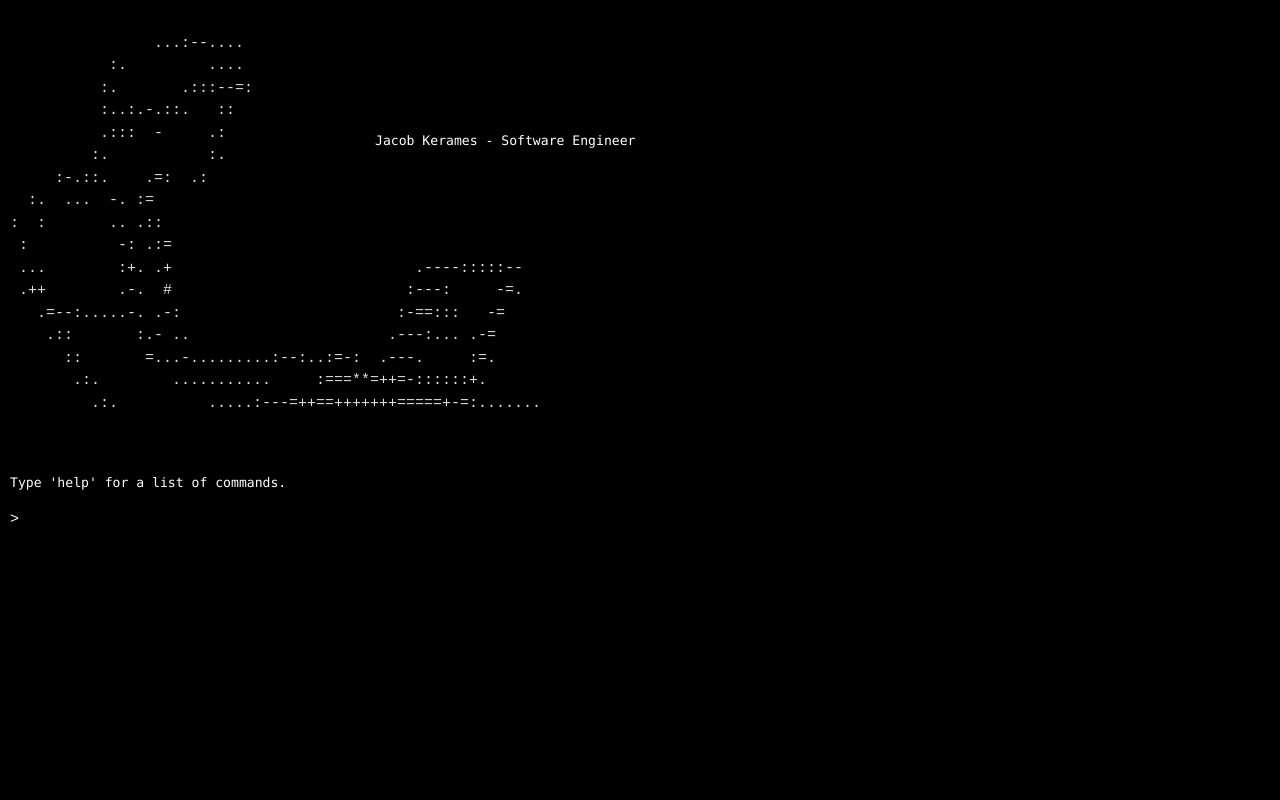
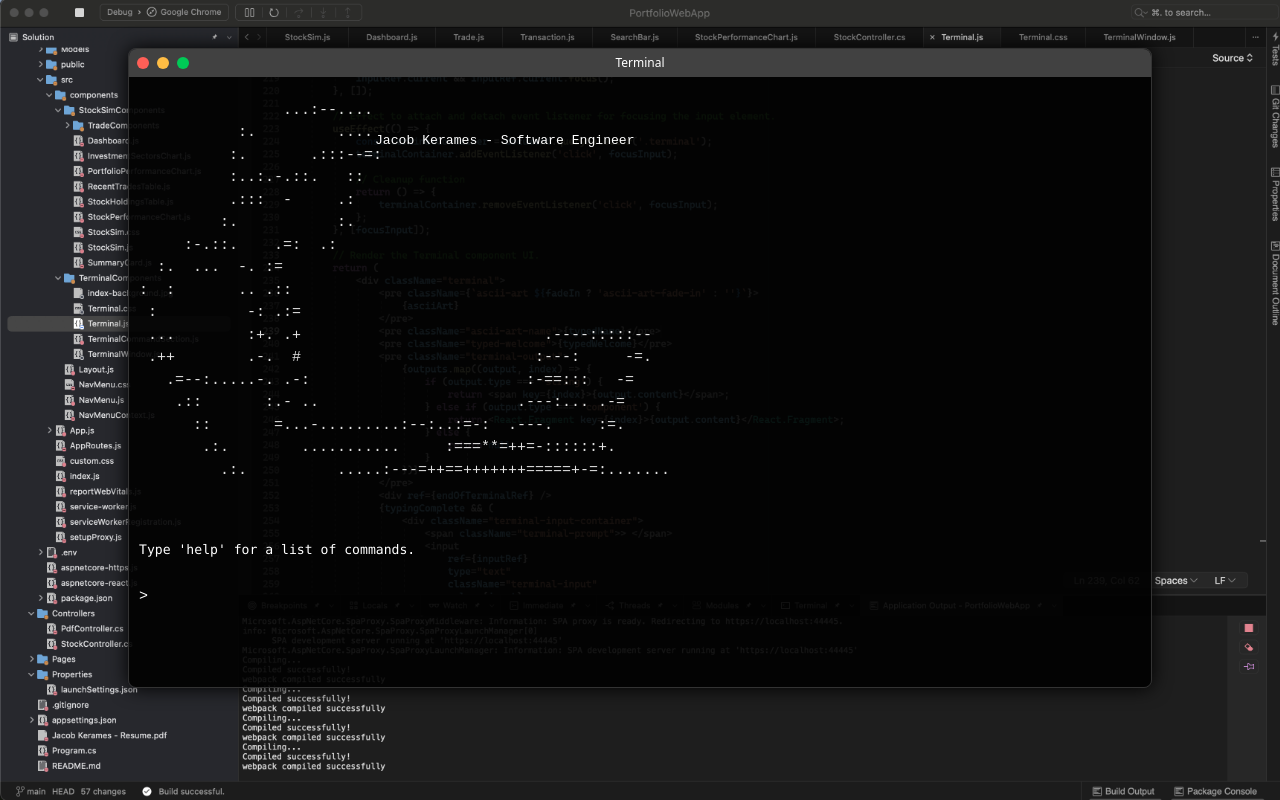
Before and after one commit to JacobKerames/PortfolioWebApp, a React (Create React App) app in the folder ClientApp/: page / in a window 1280 px wide. Built offline with nearby package versions, Linux system fonts and the light colour scheme.

Commit message:
Added window for terminal

```diff
--- a/ClientApp/src/App.js
+++ b/ClientApp/src/App.js
@@ -2,7 +2,7 @@ import React, { Component } from 'react';
 import { Route, Routes } from 'react-router-dom';
 import AppRoutes from './AppRoutes';
 import { Layout } from './components/Layout';
-import Terminal from './components/TerminalComponents/Terminal';
+import TerminalWindow from './components/TerminalComponents/TerminalWindow';
 import { NavMenuProvider } from './components/NavMenuContext';
 import './custom.css';
 
@@ -14,7 +14,7 @@ export default class App extends Component {
             <NavMenuProvider>
                 <Routes>
                     {/* Define the route for Terminal without Layout */}
-                    <Route path="/" element={<Terminal />} />
+                    <Route path="/" element={<TerminalWindow />} />
 
                     {/* Map over the rest of the routes and apply Layout */}
                     {AppRoutes.map((route, index) => {
--- a/ClientApp/src/AppRoutes.js
+++ b/ClientApp/src/AppRoutes.js
@@ -1,10 +1,10 @@
-import Terminal from "./components/TerminalComponents/Terminal";
+import TerminalWindow from "./components/TerminalComponents/TerminalWindow";
 import StockSim from "./components/StockSimComponents/StockSim";
 
 const AppRoutes = [
     {
         index: true,
-        element: <Terminal />
+        element: <TerminalWindow />
     },
     {
         path: '/stock-trading-sim/*',
--- /dev/null
+++ b/ClientApp/src/components/TerminalComponents/Terminal.css
@@ -0,0 +1,178 @@
+html, body {
+    height: 100%;
+    margin: 0;
+    padding: 0;
+    overflow: hidden;
+}
+
+body {
+    background: url('index-background.jpg') top left no-repeat;
+    background-size: cover;
+}
+
+.terminal-window {
+    width: 80vw;
+    height: 80vh;
+    margin: 3rem auto 2rem;
+    box-shadow: 0 0 1.2rem #000;
+    border-radius: 0.5rem;
+    overflow: hidden;
+    display: flex;
+    flex-direction: column;
+    border: 1px solid #333;
+}
+
+.title-bar {
+    display: flex;
+    align-items: center;
+    background: #414141;
+    padding: 0.5rem;
+    color: white;
+    font-size: 12px;
+    border-top-left-radius: 8px;
+    border-top-right-radius: 8px;
+    position: relative;
+}
+
+.title-bar-text {
+    position: absolute;
+    left: 50%;
+    transform: translateX(-50%);
+}
+
+.title-bar-controls {
+    display: flex;
+    flex-direction: row;
+    gap: 8px;
+    cursor: pointer;
+}
+
+    .title-bar-controls button {
+        width: 12px;
+        height: 12px;
+        border-radius: 50%;
+        background: none;
+        border: none;
+        padding: 0;
+        position: relative;
+        display: flex;
+        align-items: center;
+        justify-content: center;
+    }
+
+        .title-bar-controls button:before {
+            content: '';
+            width: 100%;
+            height: 100%;
+            border-radius: 50%;
+            display: block;
+        }
+
+        .title-bar-controls button[aria-label="Minimize"]:before {
+            background-color: #ffbd44;
+        }
+
+        .title-bar-controls button[aria-label="Maximize"]:before {
+            background-color: #00ca56;
+        }
+
+        .title-bar-controls button[aria-label="Close"]:before {
+            background-color: #ff5f57;
+        }
+
+.terminal {
+    flex-grow: 1;
+    color: #FFF;
+    font-family: 'Courier New', monospace;
+    font-size: 15px;
+    white-space: pre-wrap;
+    overflow-y: auto;
+    background-color: rgba(0, 0, 0, 0.9);
+    border: none;
+    padding: 0px 10px;
+}
+
+.terminal-output,
+.terminal-input,
+.terminal-prompt {
+    font-family: inherit;
+    font-size: inherit;
+    white-space: inherit;
+    color: inherit;
+    margin: 0 0 10px;
+}
+
+.terminal-input {
+    background-color: inherit;
+    border: none;
+    outline: none;
+    padding: 0;
+    width: auto;
+}
+
+.terminal-input-container {
+    display: flex; /* Align input and cursor inline */
+    align-items: center;
+    width: 100%;
+}
+
+.terminal-input-container {
+    display: flex;
+    align-items: center;
+    width: 100%;
+}
+
+.ascii-art,
+.ascii-art-name {
+    font-family: 'Courier New', monospace;
+    color: #FFF;
+    white-space: pre;
+}
+
+.ascii-art {
+    font-size: 8px;
+}
+
+.ascii-art-name {
+    position: absolute;
+    left: 10px;
+    top: 18em;
+    white-space: nowrap;
+}
+
+.ascii-art-fade-in {
+    animation: fadeIn 4s ease-out forwards;
+}
+
+@keyframes fadeIn {
+    from {
+        opacity: 0;
+    }
+
+    to {
+        opacity: 1;
+    }
+}
+
+.command-entry {
+    display: grid;
+    grid-template-columns: 1fr 2fr;
+    gap: 25px;
+}
+
+.command-description, .command-name {
+    text-align: left;
+    word-wrap: break-word;
+    white-space: normal;
+}
+
+@media (min-width: 768px) {
+    .ascii-art {
+        font-size: 15px;
+    }
+
+    .ascii-art-name {
+        left: 375px;
+        top: 10em;
+    }
+}
--- a/ClientApp/src/components/TerminalComponents/Terminal.js
+++ b/ClientApp/src/components/TerminalComponents/Terminal.js
@@ -1,7 +1,7 @@
 import React, { useState, useEffect, useRef, useCallback } from 'react';
 import { useNavigate } from 'react-router-dom';
 import TerminalCommandSection from './TerminalCommandSection';
-import './terminal.css';
+import './Terminal.css';
 
 const Terminal = () => {
     const asciiArt = `
@@ -233,7 +233,6 @@ const Terminal = () => {
     // Render the Terminal component UI.
     return (
         <div className="terminal">
-            <div className="terminal-body">
             <pre className={`ascii-art ${fadeIn ? 'ascii-art-fade-in' : ''}`}>
                 {asciiArt}
             </pre>
@@ -266,7 +265,6 @@ const Terminal = () => {
                 </div>
             )}
         </div>
-        </div>
     );
 };
 
--- /dev/null
+++ b/ClientApp/src/components/TerminalComponents/TerminalWindow.js
@@ -0,0 +1,21 @@
+import React from 'react';
+import Terminal from './Terminal';
+import './Terminal.css';
+
+const TerminalWindow = () => {
+    return (
+        <div className="terminal-window">
+            <div className="title-bar">
+                <div className="title-bar-controls">
+                    <button aria-label="Close"></button>
+                    <button aria-label="Minimize"></button>
+                    <button aria-label="Maximize"></button>
+                </div>
+                <div className="title-bar-text">Terminal</div>
+            </div>
+            <Terminal />
+        </div>
+    );
+};
+
+export default TerminalWindow;
--- a/ClientApp/src/components/TerminalComponents/terminal.css
+++ /dev/null
@@ -1,122 +0,0 @@
-body.is-terminal {
-    background-color: black;
-    margin: 0;
-    padding: 0;
-}
-
-/* Assuming .terminal is the class for your terminal component */
-.terminal {
-    width: 100vw;
-    height: 100vh;
-    color: #FFF;
-    font-family: 'Courier New', monospace;
-    font-size: 15px;
-    white-space: pre;
-    padding: 10px;
-}
-
-/* Full container for terminal output */
-.terminal-body {
-    flex-grow: 1; /* Allows this div to grow and fill space */
-    overflow-y: auto; /* Adds scroll if content is too long */
-}
-
-.terminal-output {
-    font-family: inherit;
-    font-size: inherit;
-    white-space: inherit;
-    margin: 0px;
-}
-
-/* Full-width input field */
-.terminal-input {
-    width: auto;
-    background-color: inherit;
-    color: #FFF;
-    font-family: inherit;
-    font-size: inherit;
-    white-space: inherit;
-    border: none;
-    outline: none;
-    padding: 0px;
-    margin: 0px 0px 10px 0px;
-}
-
-.terminal-input-container {
-    display: flex; /* Align input and cursor inline */
-    align-items: center;
-    width: 100%;
-}
-
-.terminal-prompt {
-    font-family: inherit;
-    font-size: inherit;
-    white-space: inherit;
-    margin: 0px 0px 10px 0px;
-}
-
-.terminal-cursor {
-    display: inline;
-    width: 8px;
-    height: 1em;
-    background-color: #FFF;
-    animation: blink 1.5s step-end infinite;
-    margin: 0px 0px 10px 0px;
-}
-
-.ascii-art {
-    color: #FFF;
-    font-family: 'Courier New', monospace;
-    font-size: 8px; /* Smaller font size for mobile devices */
-    white-space: pre; /* Allow the art to wrap if needed */
-    opacity: 0;
-}
-
-@keyframes fadeIn {
-    from {
-        opacity: 0;
-    }
-
-    to {
-        opacity: 1;
-    }
-}
-
-.ascii-art-fade-in {
-    animation: fadeIn 4s ease-out forwards;
-}
-
-.ascii-art-name {
-    position: absolute;
-    left: 10px; /* Start text from the left edge or center it as needed */
-    white-space: nowrap; /* Prevent the name from wrapping */
-    /* Default position */
-    top: 18em;
-}
-
-/* For tablets+ */
-@media (min-width: 768px) {
-    .ascii-art {
-        font-size: 15px; /* Slightly larger font size for tablets */
-    }
-    .ascii-art-name {
-        left: 375px;
-        top: 10em;
-    }
-}
-
-.command-entry {
-    display: grid;
-    grid-template-columns: 1fr 2fr;
-    gap: 25px;
-}
-
-.command-description {
-    text-align: left; /* Align descriptions to the right */
-    word-wrap: break-word; /* Allow long words to break and wrap */
-    white-space: normal; /* Ensures text wraps */
-}
-
-.command-name {
-    text-align: left; /* Align commands to the left */
-}
```
Also changed, not shown: ClientApp/src/components/TerminalComponents/index-background.jpg (added), 1 other file (tests, documents, lock files or other folders). Lines whose indentation alone changed are shown as unchanged.
